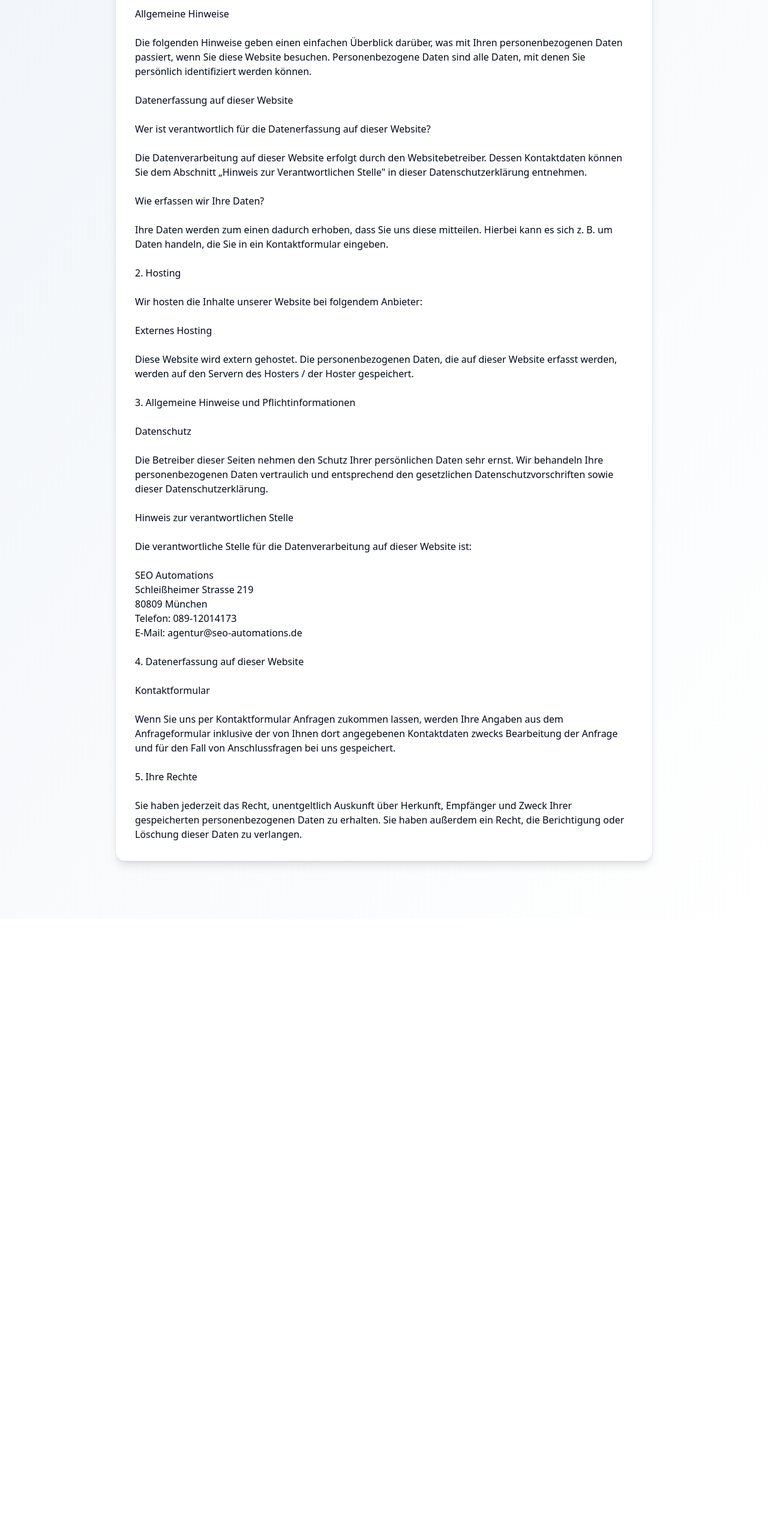
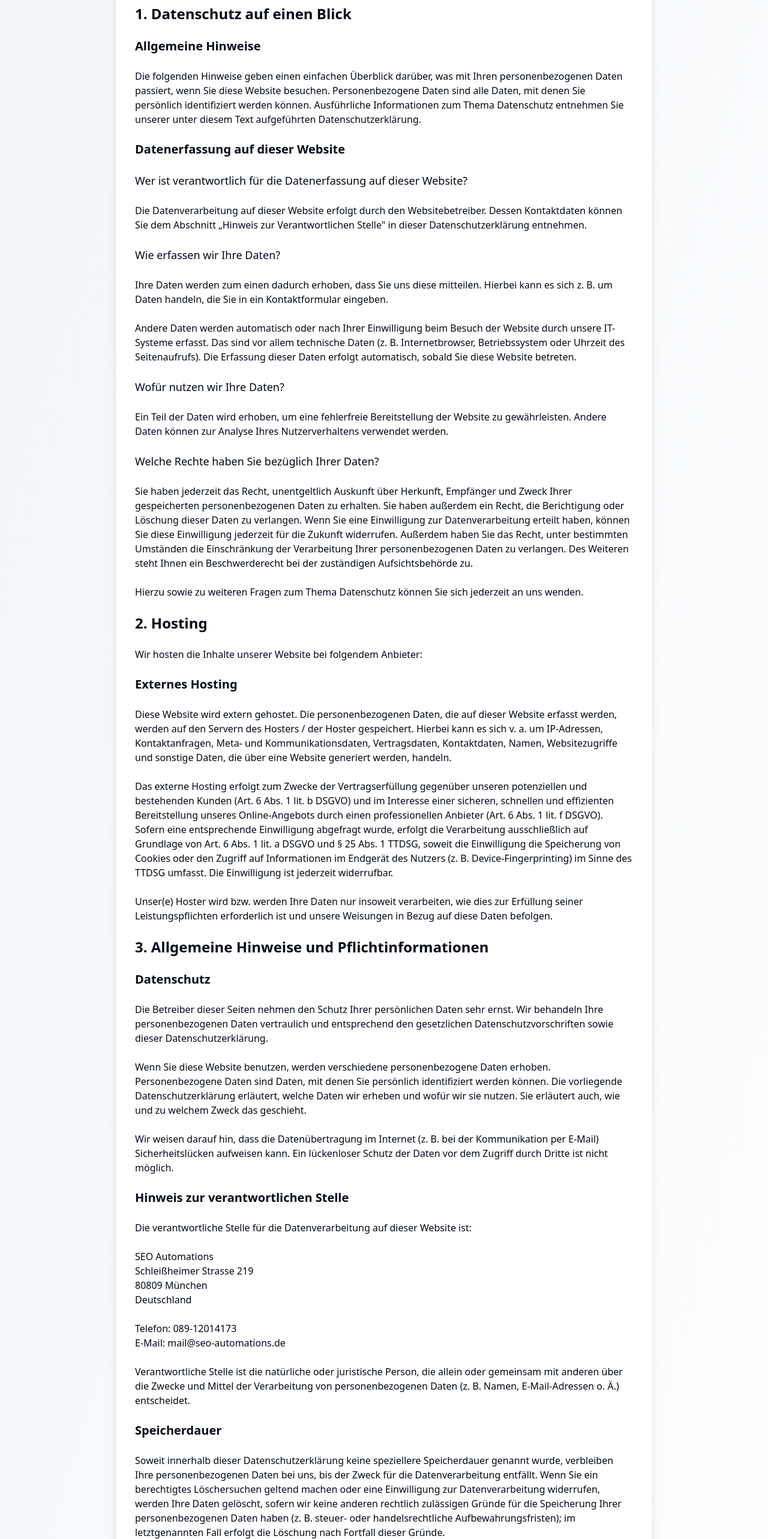
Before and after one commit to mzuther86/seo-automations-rocket, a React (Vite) app: page /#/datenschutz in a window 1280 px wide. Shown: the part 234-2800 px from the top of the page at 60% size. Before the commit the page ends 1766 px from the top, so only its background shows below. Built offline with nearby package versions, Linux system fonts and the light colour scheme.

Commit message:
Update Datenschutz page content and browser title
Replaced the content of the Datenschutz page with the text from the specified URL and updated the browser title.

```diff
--- a/index.html
+++ b/index.html
@@ -4,13 +4,13 @@
   <head>
     <meta charset="UTF-8" />
     <meta name="viewport" content="width=device-width, initial-scale=1.0" />
-    <title>seo-automations-rocket</title>
+    <title>SEO Automations</title>
     <meta name="description" content="Lovable Generated Project" />
     <meta name="author" content="Lovable" />
 
     <link rel="icon" href="/lovable-uploads/e6381702-3184-43c2-b7d2-6581d4ef3903.png" type="image/png">
 
-    <meta property="og:title" content="seo-automations-rocket" />
+    <meta property="og:title" content="SEO Automations" />
     <meta property="og:description" content="Lovable Generated Project" />
     <meta property="og:type" content="website" />
     <meta property="og:image" content="https://lovable.dev/opengraph-image-p98pqg.png" />
--- a/src/pages/Datenschutz.tsx
+++ b/src/pages/Datenschutz.tsx
@@ -10,74 +10,187 @@ const Datenschutz = () => {
           <h1 className="text-3xl font-bold mb-8 text-slate-800">Datenschutzerklärung</h1>
 
           <div className="prose prose-slate max-w-none space-y-6">
-            <h2>1. Datenschutz auf einen Blick</h2>
+            <p className="text-sm text-gray-600 mb-6">Stand: 15. Mai 2024</p>
 
-            <h3>Allgemeine Hinweise</h3>
+            <h2 className="text-2xl font-semibold mt-8 mb-4">1. Datenschutz auf einen Blick</h2>
+
+            <h3 className="text-xl font-semibold mt-6 mb-3">Allgemeine Hinweise</h3>
             <p>
               Die folgenden Hinweise geben einen einfachen Überblick darüber, was mit Ihren personenbezogenen Daten
               passiert, wenn Sie diese Website besuchen. Personenbezogene Daten sind alle Daten, mit denen Sie
-              persönlich identifiziert werden können.
+              persönlich identifiziert werden können. Ausführliche Informationen zum Thema Datenschutz entnehmen
+              Sie unserer unter diesem Text aufgeführten Datenschutzerklärung.
             </p>
 
-            <h3>Datenerfassung auf dieser Website</h3>
-            <h4>Wer ist verantwortlich für die Datenerfassung auf dieser Website?</h4>
+            <h3 className="text-xl font-semibold mt-6 mb-3">Datenerfassung auf dieser Website</h3>
+            <h4 className="text-lg font-medium mt-4 mb-2">Wer ist verantwortlich für die Datenerfassung auf dieser Website?</h4>
             <p>
               Die Datenverarbeitung auf dieser Website erfolgt durch den Websitebetreiber. Dessen Kontaktdaten
               können Sie dem Abschnitt „Hinweis zur Verantwortlichen Stelle" in dieser Datenschutzerklärung entnehmen.
             </p>
 
-            <h4>Wie erfassen wir Ihre Daten?</h4>
+            <h4 className="text-lg font-medium mt-4 mb-2">Wie erfassen wir Ihre Daten?</h4>
             <p>
               Ihre Daten werden zum einen dadurch erhoben, dass Sie uns diese mitteilen. Hierbei kann es sich z. B.
               um Daten handeln, die Sie in ein Kontaktformular eingeben.
             </p>
-
-            <h2>2. Hosting</h2>
             <p>
-              Wir hosten die Inhalte unserer Website bei folgendem An­bieter:
+              Andere Daten werden automatisch oder nach Ihrer Einwilligung beim Besuch der Website durch unsere
+              IT-Systeme erfasst. Das sind vor allem technische Daten (z. B. Internetbrowser, Betriebssystem oder
+              Uhrzeit des Seitenaufrufs). Die Erfassung dieser Daten erfolgt automatisch, sobald Sie diese Website betreten.
             </p>
 
-            <h3>Externes Hosting</h3>
+            <h4 className="text-lg font-medium mt-4 mb-2">Wofür nutzen wir Ihre Daten?</h4>
+            <p>
+              Ein Teil der Daten wird erhoben, um eine fehlerfreie Bereitstellung der Website zu gewährleisten.
+              Andere Daten können zur Analyse Ihres Nutzerverhaltens verwendet werden.
+            </p>
+
+            <h4 className="text-lg font-medium mt-4 mb-2">Welche Rechte haben Sie bezüglich Ihrer Daten?</h4>
+            <p>
+              Sie haben jederzeit das Recht, unentgeltlich Auskunft über Herkunft, Empfänger und Zweck Ihrer
+              gespeicherten personenbezogenen Daten zu erhalten. Sie haben außerdem ein Recht, die Berichtigung
+              oder Löschung dieser Daten zu verlangen. Wenn Sie eine Einwilligung zur Datenverarbeitung erteilt
+              haben, können Sie diese Einwilligung jederzeit für die Zukunft widerrufen. Außerdem haben Sie das
+              Recht, unter bestimmten Umständen die Einschränkung der Verarbeitung Ihrer personenbezogenen Daten
+              zu verlangen. Des Weiteren steht Ihnen ein Beschwerderecht bei der zuständigen Aufsichtsbehörde zu.
+            </p>
+            <p>
+              Hierzu sowie zu weiteren Fragen zum Thema Datenschutz können Sie sich jederzeit an uns wenden.
+            </p>
+
+            <h2 className="text-2xl font-semibold mt-8 mb-4">2. Hosting</h2>
+            <p>
+              Wir hosten die Inhalte unserer Website bei folgendem Anbieter:
+            </p>
+
+            <h3 className="text-xl font-semibold mt-6 mb-3">Externes Hosting</h3>
             <p>
               Diese Website wird extern gehostet. Die personenbezogenen Daten, die auf dieser Website erfasst werden,
-              werden auf den Servern des Hosters / der Hoster gespeichert.
+              werden auf den Servern des Hosters / der Hoster gespeichert. Hierbei kann es sich v. a. um IP-Adressen,
+              Kontaktanfragen, Meta- und Kommunikationsdaten, Vertragsdaten, Kontaktdaten, Namen, Websitezugriffe
+              und sonstige Daten, die über eine Website generiert werden, handeln.
+            </p>
+            <p>
+              Das externe Hosting erfolgt zum Zwecke der Vertragserfüllung gegenüber unseren potenziellen und
+              bestehenden Kunden (Art. 6 Abs. 1 lit. b DSGVO) und im Interesse einer sicheren, schnellen und
+              effizienten Bereitstellung unseres Online-Angebots durch einen professionellen Anbieter (Art. 6 Abs. 1 lit. f DSGVO).
+              Sofern eine entsprechende Einwilligung abgefragt wurde, erfolgt die Verarbeitung ausschließlich auf
+              Grundlage von Art. 6 Abs. 1 lit. a DSGVO und § 25 Abs. 1 TTDSG, soweit die Einwilligung die
+              Speicherung von Cookies oder den Zugriff auf Informationen im Endgerät des Nutzers (z. B. Device-Fingerprinting)
+              im Sinne des TTDSG umfasst. Die Einwilligung ist jederzeit widerrufbar.
+            </p>
+            <p>
+              Unser(e) Hoster wird bzw. werden Ihre Daten nur insoweit verarbeiten, wie dies zur Erfüllung seiner
+              Leistungspflichten erforderlich ist und unsere Weisungen in Bezug auf diese Daten befolgen.
             </p>
 
-            <h2>3. Allgemeine Hinweise und Pflichtinformationen</h2>
+            <h2 className="text-2xl font-semibold mt-8 mb-4">3. Allgemeine Hinweise und Pflichtinformationen</h2>
 
-            <h3>Datenschutz</h3>
+            <h3 className="text-xl font-semibold mt-6 mb-3">Datenschutz</h3>
             <p>
               Die Betreiber dieser Seiten nehmen den Schutz Ihrer persönlichen Daten sehr ernst. Wir behandeln Ihre
               personenbezogenen Daten vertraulich und entsprechend den gesetzlichen Datenschutzvorschriften sowie
               dieser Datenschutzerklärung.
             </p>
+            <p>
+              Wenn Sie diese Website benutzen, werden verschiedene personenbezogene Daten erhoben. Personenbezogene
+              Daten sind Daten, mit denen Sie persönlich identifiziert werden können. Die vorliegende
+              Datenschutzerklärung erläutert, welche Daten wir erheben und wofür wir sie nutzen. Sie erläutert auch,
+              wie und zu welchem Zweck das geschieht.
+            </p>
+            <p>
+              Wir weisen darauf hin, dass die Datenübertragung im Internet (z. B. bei der Kommunikation per E-Mail)
+              Sicherheitslücken aufweisen kann. Ein lückenloser Schutz der Daten vor dem Zugriff durch Dritte ist nicht möglich.
+            </p>
 
-            <h3>Hinweis zur verantwortlichen Stelle</h3>
+            <h3 className="text-xl font-semibold mt-6 mb-3">Hinweis zur verantwortlichen Stelle</h3>
             <p>
               Die verantwortliche Stelle für die Datenverarbeitung auf dieser Website ist:
             </p>
-            <p>
+            <p className="font-medium">
               SEO Automations<br />
               Schleißheimer Strasse 219<br />
               80809 München<br />
+              Deutschland
+            </p>
+            <p>
               Telefon: 089-12014173<br />
-              E-Mail: agentur@seo-automations.de
+              E-Mail: mail@seo-automations.de
+            </p>
+            <p>
+              Verantwortliche Stelle ist die natürliche oder juristische Person, die allein oder gemeinsam mit anderen
+              über die Zwecke und Mittel der Verarbeitung von personenbezogenen Daten (z. B. Namen, E-Mail-Adressen o. Ä.) entscheidet.
             </p>
 
-            <h2>4. Datenerfassung auf dieser Website</h2>
+            <h3 className="text-xl font-semibold mt-6 mb-3">Speicherdauer</h3>
+            <p>
+              Soweit innerhalb dieser Datenschutzerklärung keine speziellere Speicherdauer genannt wurde, verbleiben
+              Ihre personenbezogenen Daten bei uns, bis der Zweck für die Datenverarbeitung entfällt. Wenn Sie ein
+              berechtigtes Löschersuchen geltend machen oder eine Einwilligung zur Datenverarbeitung widerrufen,
+              werden Ihre Daten gelöscht, sofern wir keine anderen rechtlich zulässigen Gründe für die Speicherung
+              Ihrer personenbezogenen Daten haben (z. B. steuer- oder handelsrechtliche Aufbewahrungsfristen); im
+              letztgenannten Fall erfolgt die Löschung nach Fortfall dieser Gründe.
+            </p>
 
-            <h3>Kontaktformular</h3>
+            <h2 className="text-2xl font-semibold mt-8 mb-4">4. Datenerfassung auf dieser Website</h2>
+
+            <h3 className="text-xl font-semibold mt-6 mb-3">Server-Log-Dateien</h3>
+            <p>
+              Der Provider der Seiten erhebt und speichert automatisch Informationen in so genannten Server-Log-Dateien,
+              die Ihr Browser automatisch an uns übermittelt. Dies sind:
+            </p>
+            <ul className="list-disc pl-6 space-y-1">
+              <li>Browsertyp und Browserversion</li>
+              <li>verwendetes Betriebssystem</li>
+              <li>Referrer URL</li>
+              <li>Hostname des zugreifenden Rechners</li>
+              <li>Uhrzeit der Serveranfrage</li>
+              <li>IP-Adresse</li>
+            </ul>
+            <p>
+              Eine Zusammenführung dieser Daten mit anderen Datenquellen wird nicht vorgenommen.
+            </p>
+            <p>
+              Die Erfassung dieser Daten erfolgt auf Grundlage von Art. 6 Abs. 1 lit. f DSGVO. Der Websitebetreiber
+              hat ein berechtigtes Interesse an der technisch fehlerfreien Darstellung und der Optimierung seiner
+              Website – hierzu müssen die Server-Log-Files erfasst werden.
+            </p>
+
+            <h3 className="text-xl font-semibold mt-6 mb-3">Kontaktformular</h3>
             <p>
               Wenn Sie uns per Kontaktformular Anfragen zukommen lassen, werden Ihre Angaben aus dem Anfrageformular
               inklusive der von Ihnen dort angegebenen Kontaktdaten zwecks Bearbeitung der Anfrage und für den Fall
-              von Anschlussfragen bei uns gespeichert.
+              von Anschlussfragen bei uns gespeichert. Diese Daten geben wir nicht ohne Ihre Einwilligung weiter.
+            </p>
+            <p>
+              Die Verarbeitung dieser Daten erfolgt auf Grundlage von Art. 6 Abs. 1 lit. b DSGVO, sofern Ihre Anfrage
+              mit der Erfüllung eines Vertrags zusammenhängt oder zur Durchführung vorvertraglicher Maßnahmen
+              erforderlich ist. In allen übrigen Fällen beruht die Verarbeitung auf unserem berechtigten Interesse
+              an der effektiven Bearbeitung der an uns gerichteten Anfragen (Art. 6 Abs. 1 lit. f DSGVO) oder auf
+              Ihrer Einwilligung (Art. 6 Abs. 1 lit. a DSGVO) sofern diese abgefragt wurde; die Einwilligung ist jederzeit widerrufbar.
+            </p>
+            <p>
+              Die von Ihnen im Kontaktformular eingegebenen Daten verbleiben bei uns, bis Sie uns zur Löschung
+              auffordern, Ihre Einwilligung zur Speicherung widerrufen oder der Zweck für die Datenspeicherung entfällt
+              (z. B. nach abgeschlossener Bearbeitung Ihrer Anfrage). Zwingende gesetzliche Bestimmungen – insbesondere
+              Aufbewahrungsfristen – bleiben unberührt.
             </p>
 
-            <h2>5. Ihre Rechte</h2>
+            <h2 className="text-2xl font-semibold mt-8 mb-4">5. Ihre Rechte</h2>
             <p>
               Sie haben jederzeit das Recht, unentgeltlich Auskunft über Herkunft, Empfänger und Zweck Ihrer
               gespeicherten personenbezogenen Daten zu erhalten. Sie haben außerdem ein Recht, die Berichtigung oder
-              Löschung dieser Daten zu verlangen.
+              Löschung dieser Daten zu verlangen. Wenn Sie eine Einwilligung zur Datenverarbeitung erteilt haben,
+              können Sie diese Einwilligung jederzeit für die Zukunft widerrufen. Außerdem haben Sie das Recht, unter
+              bestimmten Umständen die Einschränkung der Verarbeitung Ihrer personenbezogenen Daten zu verlangen.
+            </p>
+            <p>
+              Des Weiteren steht Ihnen ein Beschwerderecht bei der zuständigen Aufsichtsbehörde zu.
+            </p>
+            <p>
+              Hierzu sowie zu weiteren Fragen zum Thema Datenschutz können Sie sich jederzeit unter der im Impressum
+              angegebenen Adresse an uns wenden.
             </p>
           </div>
         </div>
```
